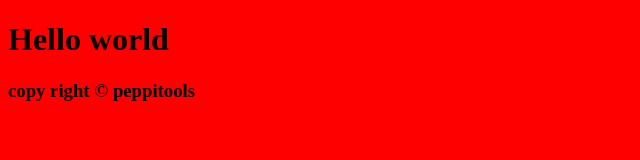
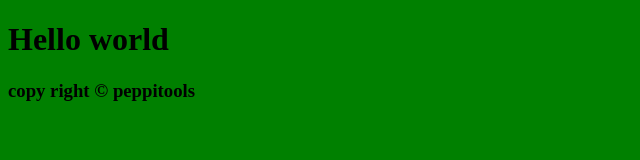
Before and after one commit to Ricky2903/samplegithub, a plain HTML site: page index.html in a window 1280 px wide. Shown: the whole page, without its empty margins (0-640 px from the left). Drawn offline with Linux system fonts and the light colour scheme.

Commit message:
modified color

```diff
--- a/index.html
+++ b/index.html
@@ -4,7 +4,7 @@
   <meta charset="UTF-8">
   <title>Document</title>
 </head>
-<body style="background:red">
+<body style="background:green">
   <h1>Hello world</h1>
   <h3>copy right &copy; peppitools</h3>
 </body>
```
